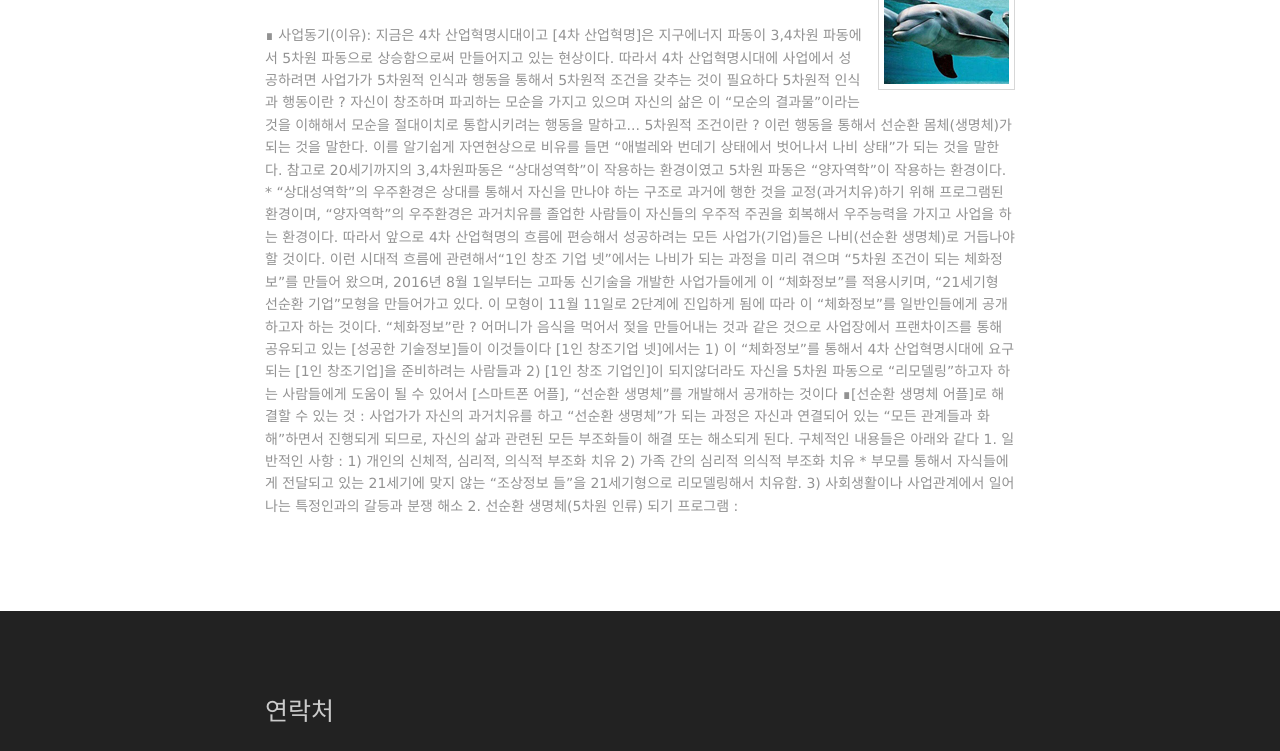
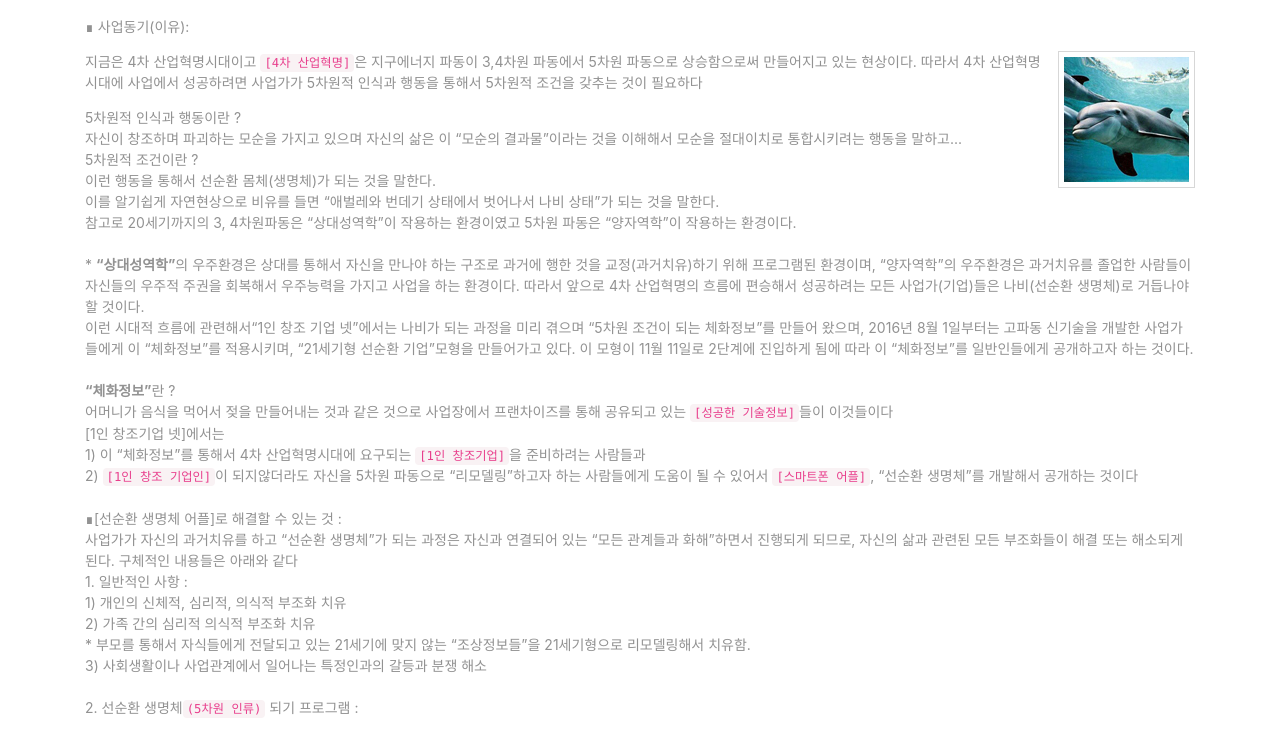
Before and after one commit to mothcar/virtuous, a plain HTML site: page pages/sub_about.html in a window 1280 px wide. Shown: the part 270-1021 px from the top of the page. Drawn offline with nearby package versions, Linux system fonts and the light colour scheme.

Commit message:
about page LINE alignment!

```diff
--- a/pages/sub_about.html
+++ b/pages/sub_about.html
@@ -9,9 +9,15 @@ Licence URI: http://www.os-templates.com/template-terms
 <html>
 <head>
   <title>ABOUT</title>
+  <link rel="shortcut icon" href="/images/imgl.jpg" type="image/jpg">
   <meta charset="utf-8">
   <meta name="viewport" content="width=device-width, initial-scale=1.0, maximum-scale=1.0, user-scalable=no">
+  <script src="layout/scripts/default.js">win();</script>
+  <link rel="stylesheet" href="https://maxcdn.bootstrapcdn.com/bootstrap/3.3.7/css/bootstrap.min.css">
   <link href="../layout/styles/layout.css" rel="stylesheet" type="text/css" media="all">
+  <link href="css/bootstrap.css" rel="stylesheet" type="text/css" media="all">
+  <!-- <link href="../layout/styles/layout.css" rel="stylesheet" type="text/css" media="all"> -->
+  <!-- <link rel="stylesheet" href="https://maxcdn.bootstrapcdn.com/bootstrap/3.3.7/css/bootstrap.min.css"> -->
 </head>
 <body id="top">
   <!-- ################################################################################################ -->
@@ -53,42 +59,54 @@ Licence URI: http://www.os-templates.com/template-terms
     <div class="content">
       <!-- ################################################################################################ -->
       <p class="paul-font">선순환 생명체 소개</p>
+
+      <p>∎ 사업동기(이유): </p>
       <img class="imgr borderedbox inspace-5" src="../images/imgl.jpg" alt="">
-      <p>∎ 사업동기(이유):
+      <p>
+        지금은 4차 산업혁명시대이고 <code>[4차 산업혁명]</code>은 지구에너지 파동이 3,4차원 파동에서 5차원 파동으로 상승함으로써 만들어지고 있는 현상이다. 따라서 4차 산업혁명시대에 사업에서 성공하려면 사업가가 5차원적 인식과 행동을 통해서 5차원적 조건을 갖추는 것이 필요하다
+      </p>
+      <p>
+        5차원적 인식과 행동이란 ?<br/>
+        자신이 창조하며 파괴하는 모순을 가지고 있으며 자신의 삶은 이 “모순의 결과물”이라는 것을 이해해서 모순을 절대이치로 통합시키려는 행동을 말하고...
+        <br/>
+        5차원적 조건이란 ?<br/>
+        이런 행동을 통해서 선순환 몸체(생명체)가 되는 것을 말한다.
+        <br/>
+        이를 알기쉽게 자연현상으로 비유를 들면 “애벌레와 번데기 상태에서 벗어나서 나비 상태”가 되는 것을 말한다.
+        <br/>
+        참고로 20세기까지의 3, 4차원파동은 “상대성역학”이 작용하는 환경이였고 5차원 파동은 “양자역학”이 작용하는 환경이다.
+        <br/>
+        <br/>
 
-지금은 4차 산업혁명시대이고 [4차 산업혁명]은 지구에너지 파동이 3,4차원 파동에서 5차원 파동으로 상승함으로써 만들어지고 있는 현상이다. 따라서 4차 산업혁명시대에 사업에서 성공하려면 사업가가 5차원적 인식과 행동을 통해서 5차원적 조건을 갖추는 것이 필요하다
-
-5차원적 인식과 행동이란 ?
-자신이 창조하며 파괴하는 모순을 가지고 있으며 자신의 삶은 이 “모순의 결과물”이라는 것을 이해해서 모순을 절대이치로 통합시키려는 행동을 말하고...
-
-5차원적 조건이란 ?
-이런 행동을 통해서 선순환 몸체(생명체)가 되는 것을 말한다.
-
-이를 알기쉽게 자연현상으로 비유를 들면 “애벌레와 번데기 상태에서 벗어나서 나비 상태”가 되는 것을 말한다.
-
-참고로 20세기까지의 3,4차원파동은 “상대성역학”이 작용하는 환경이였고 5차원 파동은 “양자역학”이 작용하는 환경이다.
-
-* “상대성역학”의 우주환경은 상대를 통해서 자신을 만나야 하는 구조로 과거에 행한 것을 교정(과거치유)하기 위해 프로그램된 환경이며, “양자역학”의 우주환경은 과거치유를 졸업한 사람들이 자신들의 우주적 주권을 회복해서 우주능력을 가지고 사업을 하는 환경이다.
+        * <strong>“상대성역학”</strong>의 우주환경은 상대를 통해서 자신을 만나야 하는 구조로 과거에 행한 것을 교정(과거치유)하기 위해 프로그램된 환경이며, “양자역학”의 우주환경은 과거치유를 졸업한 사람들이 자신들의 우주적 주권을 회복해서 우주능력을 가지고 사업을 하는 환경이다.
         따라서 앞으로 4차 산업혁명의 흐름에 편승해서 성공하려는 모든 사업가(기업)들은 나비(선순환 생명체)로 거듭나야 할 것이다.
-
+        <br/>
         이런 시대적 흐름에 관련해서“1인 창조 기업 넷”에서는 나비가 되는 과정을 미리 겪으며 “5차원 조건이 되는 체화정보”를 만들어 왔으며, 2016년 8월 1일부터는 고파동 신기술을 개발한 사업가들에게 이 “체화정보”를 적용시키며, “21세기형 선순환 기업”모형을 만들어가고 있다. 이 모형이 11월 11일로 2단계에 진입하게 됨에 따라 이 “체화정보”를 일반인들에게 공개하고자 하는 것이다.
-
-“체화정보”란 ?
-어머니가 음식을 먹어서 젖을 만들어내는 것과 같은 것으로 사업장에서 프랜차이즈를 통해 공유되고 있는 [성공한 기술정보]들이 이것들이다
-[1인 창조기업 넷]에서는 1) 이 “체화정보”를 통해서 4차 산업혁명시대에 요구되는 [1인 창조기업]을 준비하려는 사람들과 2) [1인 창조 기업인]이 되지않더라도 자신을 5차원 파동으로 “리모델링”하고자 하는 사람들에게 도움이 될 수 있어서 [스마트폰 어플], “선순환 생명체”를 개발해서 공개하는 것이다
-
+        <br/>
+        <br/>
+        <strong>“체화정보”</strong>란 ?
+        <br/>
+        어머니가 음식을 먹어서 젖을 만들어내는 것과 같은 것으로 사업장에서 프랜차이즈를 통해 공유되고 있는 <code>[성공한 기술정보]</code>들이 이것들이다
+        <br/>
+        [1인 창조기업 넷]에서는
+        <br/>
+        1) 이 “체화정보”를 통해서 4차 산업혁명시대에 요구되는 <code>[1인 창조기업]</code>을 준비하려는 사람들과
+        <br/>
+        2) <code>[1인 창조 기업인]</code>이 되지않더라도 자신을 5차원 파동으로 “리모델링”하고자 하는 사람들에게 도움이 될 수 있어서 <code>[스마트폰 어플]</code>, “선순환 생명체”를 개발해서 공개하는 것이다
+        <br/>
+        <br/>
         ∎[선순환 생명체 어플]로 해결할 수 있는 것 :
-
+        <br/>
         사업가가 자신의 과거치유를 하고 “선순환 생명체”가 되는 과정은 자신과 연결되어 있는 “모든 관계들과 화해”하면서 진행되게 되므로, 자신의 삶과 관련된 모든 부조화들이 해결 또는 해소되게 된다. 구체적인 내용들은 아래와 같다
-
+        <br/>
         1. 일반적인 사항 :
-1) 개인의 신체적, 심리적, 의식적 부조화 치유
-2) 가족 간의 심리적 의식적 부조화 치유
-* 부모를 통해서 자식들에게 전달되고 있는 21세기에 맞지 않는 “조상정보
-들”을 21세기형으로 리모델링해서 치유함.
-3) 사회생활이나 사업관계에서 일어나는 특정인과의 갈등과 분쟁 해소
-
-2. 선순환 생명체(5차원 인류) 되기 프로그램 :</p>
+        <br/>
+        1) 개인의 신체적, 심리적, 의식적 부조화 치유<br/>
+        2) 가족 간의 심리적 의식적 부조화 치유<br/>
+        * 부모를 통해서 자식들에게 전달되고 있는 21세기에 맞지 않는 “조상정보들”을 21세기형으로 리모델링해서 치유함.<br/>
+        3) 사회생활이나 사업관계에서 일어나는 특정인과의 갈등과 분쟁 해소<br/>
+        <br/>
+        2. 선순환 생명체<code>(5차원 인류)</code> 되기 프로그램 :</p>
         <!--
         <h1>수강료안내</h1>
         <div class="scrollable">
```
Also changed, not shown: index.html (+2 -0 lines), pages/sub_curri.html (+1 -0 lines), pages/sub_howto.html (+1 -0 lines). Lines whose indentation alone changed are shown as unchanged.
